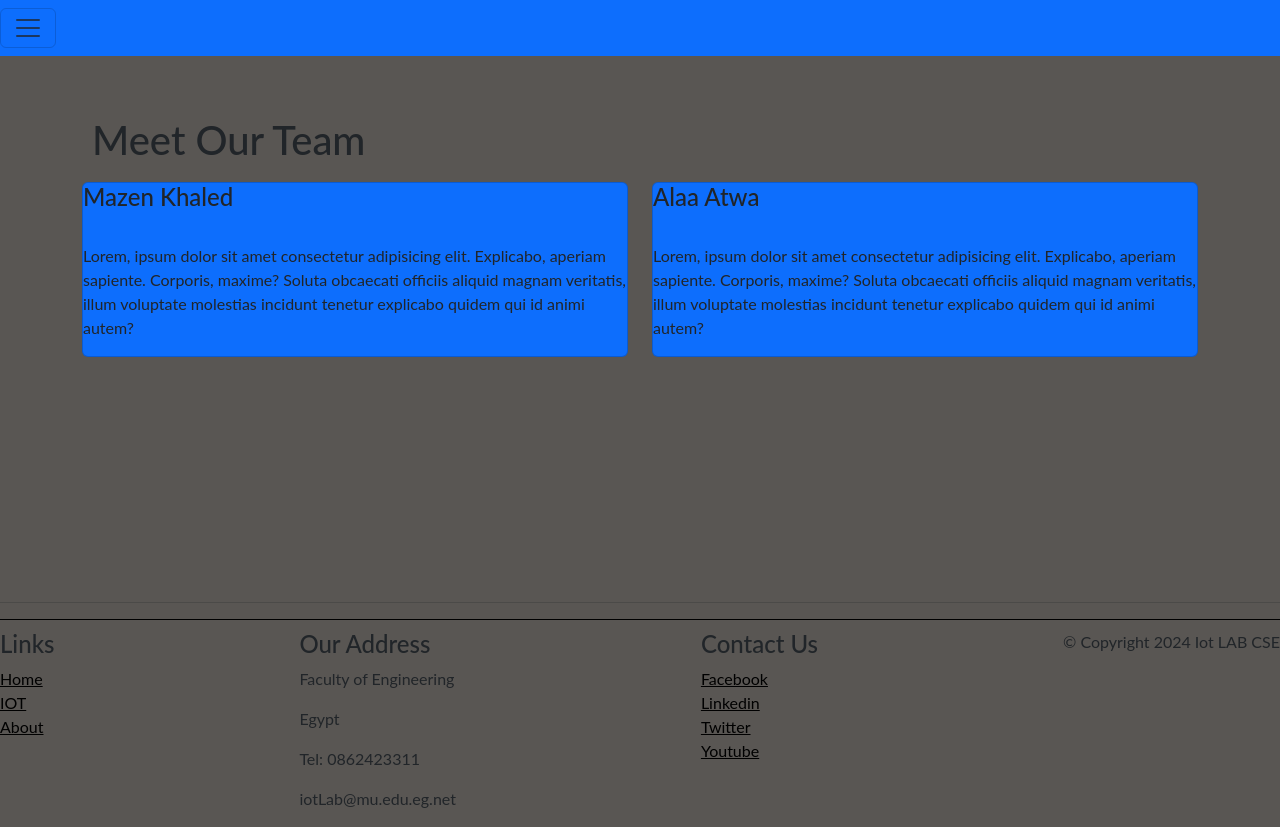
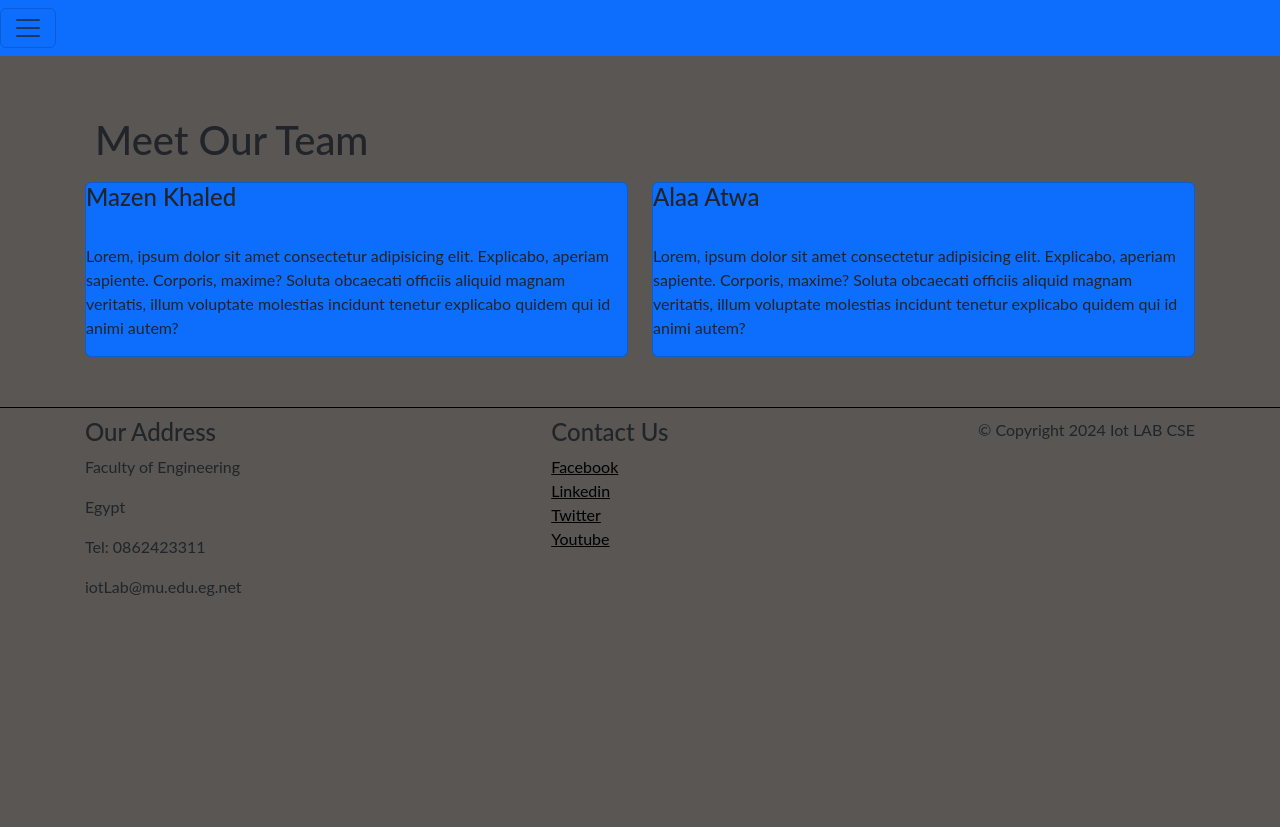
Before and after one commit to Mabona3/IOT, a website: page about.html in a window 1280 px wide. After the commit the page ends 800 px from the top, so only its background shows below. Drawn offline with Linux system fonts and the light colour scheme; files whose address does not match are found by name.

Commit message:
Modified the Footer

```diff
--- a/about.html
+++ b/about.html
@@ -26,7 +26,7 @@
                     </ul>
                 </div>
         </nav>
-        <div class="Our-team container-md" style="height: 60vh;">
+        <div class="Our-team container">
             <section>
                 <h1 class="heading">Meet Our Team</h1>
                 <div class="row">
@@ -45,16 +45,8 @@
                 </div>
             </section>
         </div>
-        <hr>
         <footer>
-            <div>
-                <h4>Links</h4>
-                <ul>
-                    <li><a href="./index.html">Home<a></li>
-                    <li><a href="./IOT.html">IOT<a></li>
-                    <li><a href="#">About<a></li>
-                </ul>
-            </div>
+            <div class="footer container">
                 <div>
                     <h4>Our Address</h4>
                     <p>Faculty of Engineering</p>
@@ -62,7 +54,7 @@
                     <p>Tel: 0862423311</p>
                     <p>iotLab@mu.edu.eg.net</p>
                 </div>
-            <div>
+                <div class="contact-us">
                     <h4>Contact Us</h4>
                     <ul>
                         <li><a href="https://www.facebook.com">Facebook</a></li>
@@ -72,6 +64,8 @@
                     </ul>
                 </div>
                 &copy; Copyright 2024 Iot LAB CSE
+            </div>
+
         </footer>
     </body>
 </html>
--- a/style/about.css
+++ b/style/about.css
@@ -1,5 +1,6 @@
 .Our-team {
     margin-top: 50px;
+    margin-bottom: 50px;
 }
 
 .heading {
--- a/style/style.css
+++ b/style/style.css
@@ -24,9 +24,11 @@ a:hover {
 
 footer {
     border-top: 1px solid black;
+}
+
+.footer {
     padding-top: 10px;
     display: flex;
-    width: 100%;
     justify-content: space-between;
 }
 
```
Also changed, not shown: index.html (+3 -1 lines), process.html (+4 -9 lines). Lines whose indentation alone changed are shown as unchanged.
